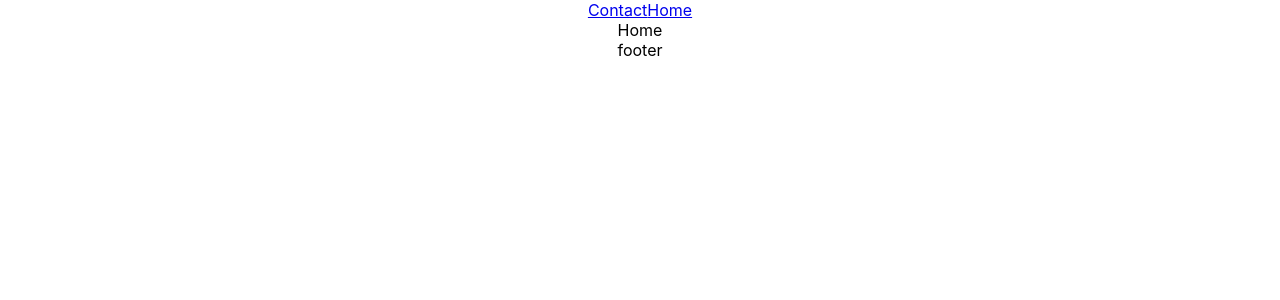
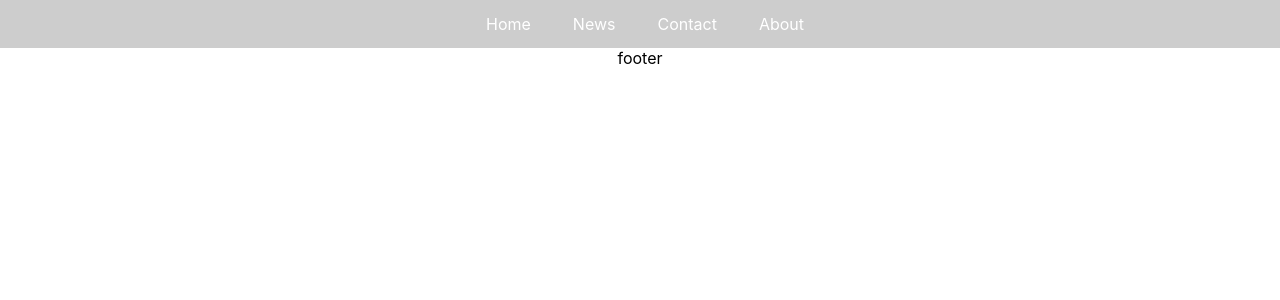
Before and after one commit to berryfd1995/MART-Website, a React (Create React App) app: page / in a window 1280 px wide. Shown: the top 300 px of the page. Built offline with nearby package versions, Linux system fonts and the light colour scheme.

Commit message:
Adding navbar

```diff
--- a/package.json
+++ b/package.json
@@ -4,6 +4,7 @@
   "private": true,
   "dependencies": {
     "react": "^16.6.3",
+    "react-bootstrap": "^0.32.4",
     "react-dom": "^16.6.3",
     "react-router": "^4.3.1",
     "react-router-dom": "^4.3.1",
--- a/src/components/App.js
+++ b/src/components/App.js
@@ -6,13 +6,14 @@
 import About from './about/About';
 import Works from './works/Works';
 import Footer from './common/Footer';
+import Navbar from './common/Navbar';
+
 
 class App extends Component {
   render() {
     return (
       <div className="App">
-          <Link to='/Contact'>Contact</Link>
-          <Link to='/'>Home</Link>
+          <Navbar/>
           <Route path="/" exact render={(props) => (<Home {...props}/>)} />
           <Route path="/About" exact render={(props) => (<About {...props}/>)} />
           <Route path="/Contact" exact render={(props) => (<Contact {...props}/>)} />
--- /dev/null
+++ b/src/components/common/Navbar.js
@@ -0,0 +1,25 @@
+import React, { Component } from 'react';
+import { Button, Row, Col, Container} from 'reactstrap';
+import { Nav, NavItem, NavLink } from 'reactstrap';
+import './nav.css';
+
+//This is an example page. Each page should have its own folder.
+class Navbar extends Component{
+  constructor(props){
+    super(props);
+    this.state = {};
+  }
+  render(){
+    return (
+      <div>
+        <ul>
+          <li><a href="#home">Home</a></li>
+          <li><a href="#news">News</a></li>
+          <li><a href="#contact">Contact</a></li>
+          <li><a class="active" href="#about">About</a></li>
+        </ul>
+      </div>
+    );
+  }
+}
+export default Navbar;
--- /dev/null
+++ b/src/components/common/nav.css
@@ -0,0 +1,27 @@
+ul {
+    list-style-type: none;
+    margin: 0;
+    padding: 0;
+    overflow: hidden;
+    background-color: #CDCDCD;
+}
+
+li {
+    text-align: center;
+    display: inline-block;
+    margin-left: 10px;
+}
+
+li a {
+    display: block;
+    color: white;
+    text-align: center;
+    padding: 14px 16px;
+    text-decoration: none;
+    text-align: center;
+}
+
+/* Change the link color to #111 (black) on hover */
+li a:hover {
+    background-color: #111;
+}
--- a/src/components/home/Home.js
+++ b/src/components/home/Home.js
@@ -11,7 +11,7 @@
   render(){
     return (
       <Container>
-        Home
+
       </Container>
     );
   }
```
Also changed, not shown: 1 other file (tests, documents, lock files or other folders).
